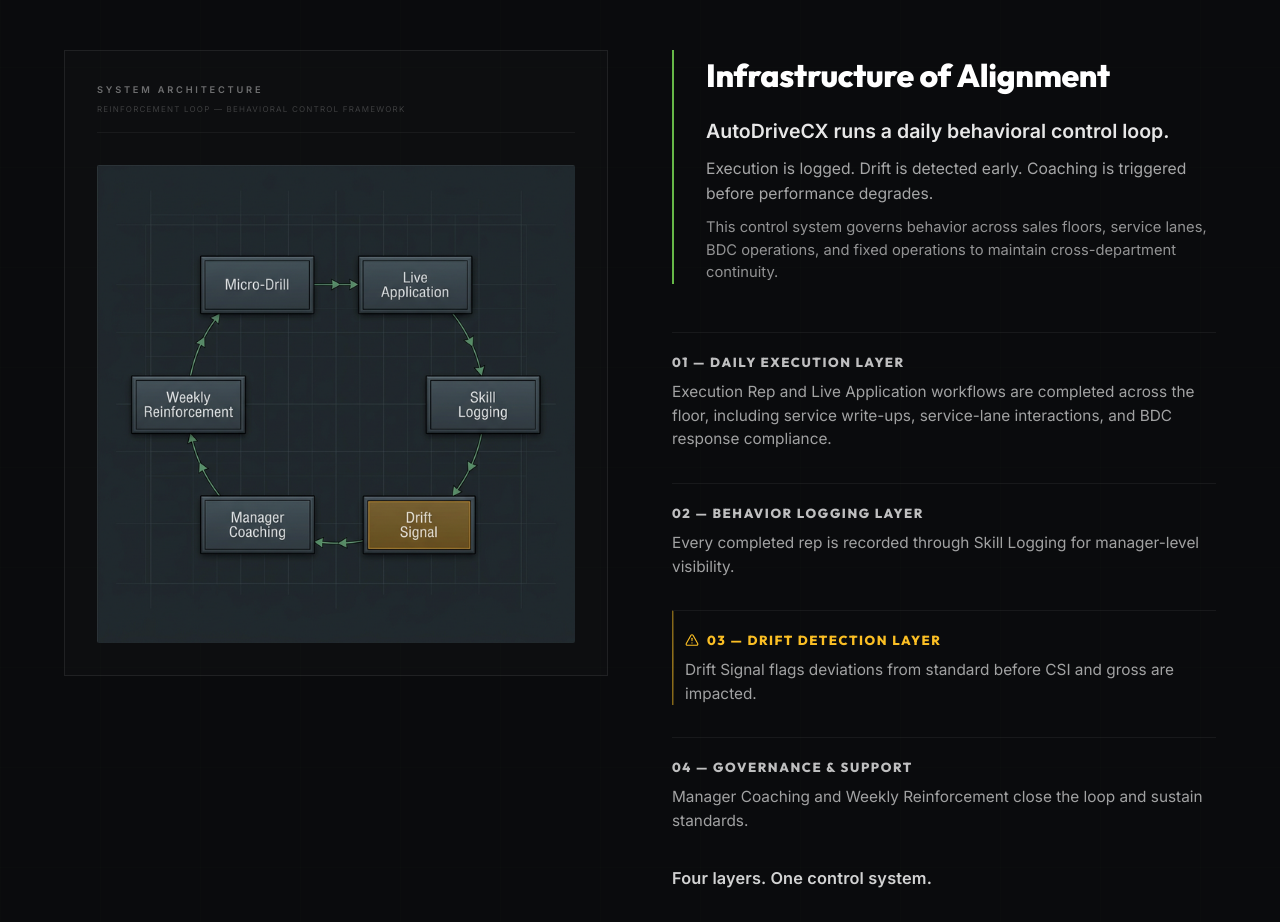
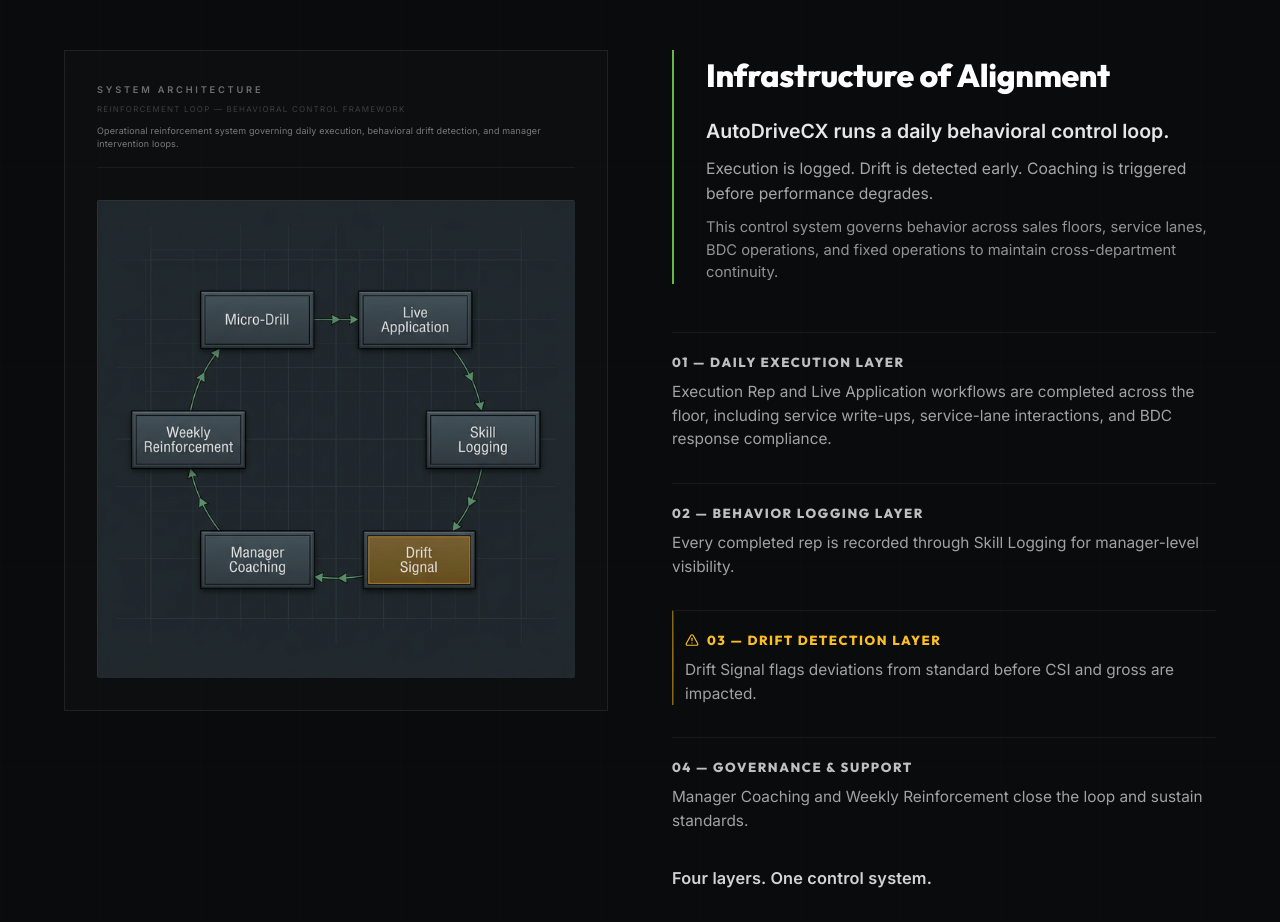
Before and after one commit to AutoKnerd/autodrive_web, a React (Vite) app: page / in a window 1280 px wide. Shown: the part 4520-5442 px from the top of the page. Built offline with nearby package versions, Linux system fonts and the light colour scheme.

Commit message:
Add reinforcement loop subtitle under architecture header

```diff
--- a/src/pages/Home.tsx
+++ b/src/pages/Home.tsx
@@ -452,6 +452,9 @@
                                     <p style={{ fontSize: 'clamp(0.45rem, 1.1vw, 0.5rem)', fontWeight: 400, color: 'rgba(255,255,255,0.2)', textTransform: 'uppercase', letterSpacing: '0.15em' }}>
                                         Reinforcement Loop — Behavioral Control Framework
                                     </p>
+                                    <p style={{ marginTop: '0.55rem', fontSize: 'clamp(0.5rem, 1.15vw, 0.56rem)', fontWeight: 400, color: 'rgba(255,255,255,0.45)', lineHeight: 1.45, letterSpacing: '0.02em', maxWidth: '95%' }}>
+                                        Operational reinforcement system governing daily execution, behavioral drift detection, and manager intervention loops.
+                                    </p>
                                 </div>
                                 <img
                                     src="/reinforcement-loop-v4.png"
```
